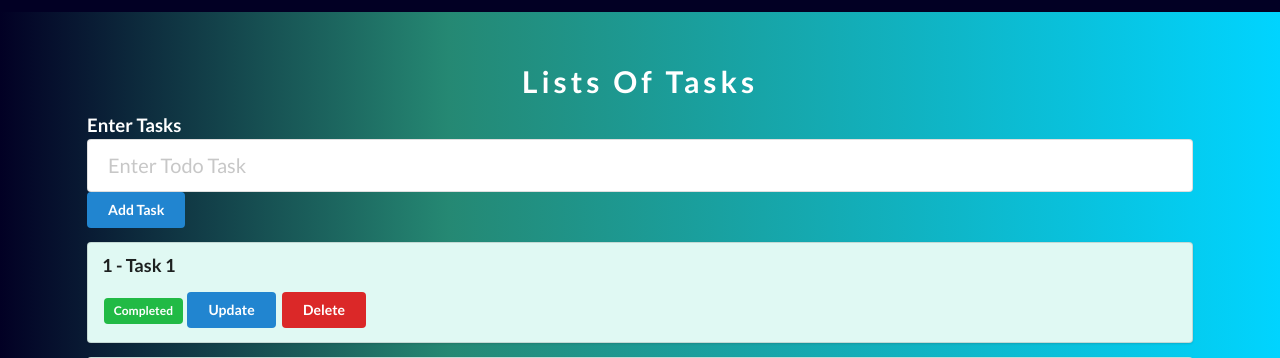
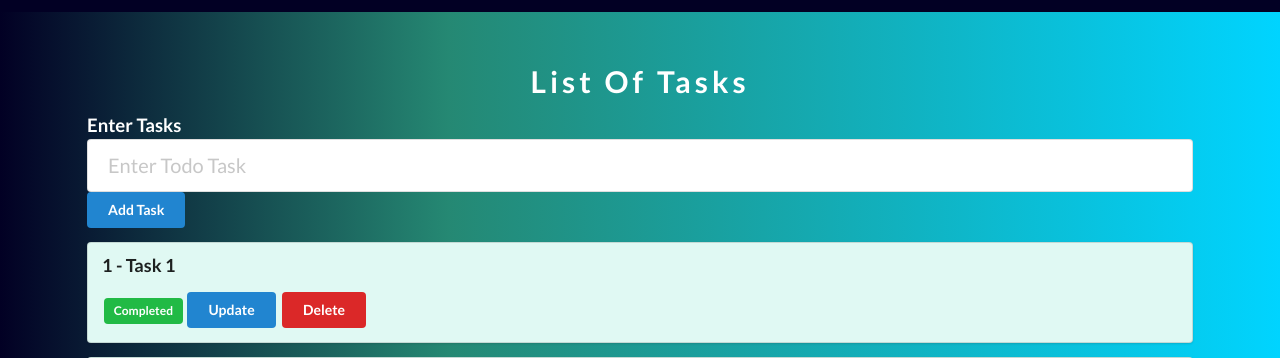
Before and after one commit to Harshita-Nangia/Todo-App-Flask, a Flask app: page / in a window 1280 px wide. Shown: the part 58-416 px from the top of the page. Run offline with Flask 2, Linux system fonts and the light colour scheme; data comes from the database, SQL or seed files in the repository.

Commit message:
Update index.html

```diff
--- a/templates/index.html
+++ b/templates/index.html
@@ -32,7 +32,7 @@ background: linear-gradient(90deg, rgba(2,0,36,1) 0%, rgba(9,121,97,0.8858893899
         </div>
     </nav>
 
-    <h1 class="ui center aligned header" style="letter-spacing: 4px;margin-top: 35px;font-weight: bolder;font-size: 30px; color: white;"> Lists Of Tasks</h1>
+    <h1 class="ui center aligned header" style="letter-spacing: 4px;margin-top: 35px;font-weight: bolder;font-size: 30px; color: white;"> List Of Tasks</h1>
     <form class="ui form" action="/add" method="POST" style="font-size: 20px;" >
     <div class="field">
         <label for="title" style="color: white;">Enter Tasks</label>
```
